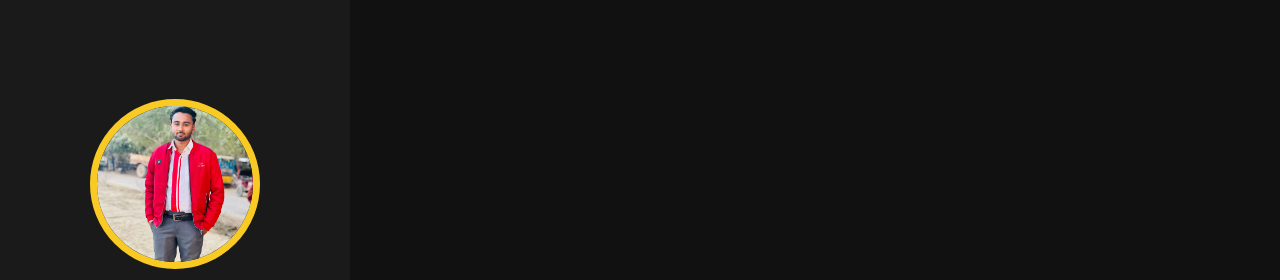
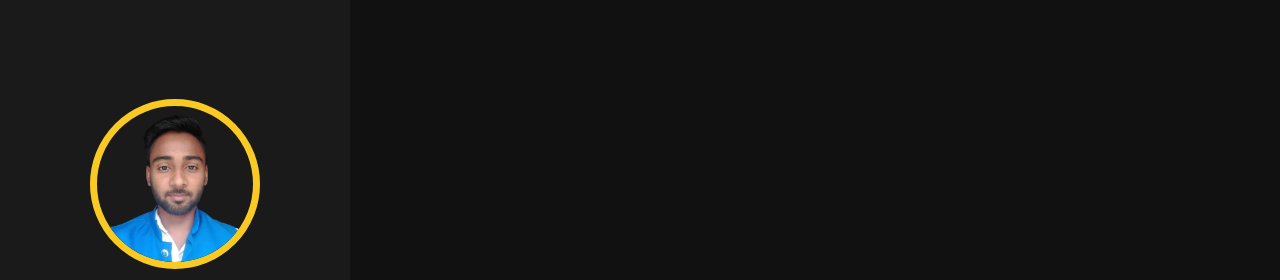
Before and after one commit to Shashank-kushwaha/portfolio.githb.io, a plain HTML site: page index.html in a window 1280 px wide. Shown: the top 280 px of the page. Drawn offline with nearby package versions, Linux system fonts and the light colour scheme.

Commit message:
Update index.html

```diff
--- a/index.html
+++ b/index.html
@@ -19,7 +19,7 @@
 <header>
 
     <div class="user">
-        <img src="my-image.jpeg" alt="">
+        <img src="my-image.png" alt="">
         <h3 class="name">Shashank</h3>
         <p class="post">Frontend Developer</p>
     </div>
```
